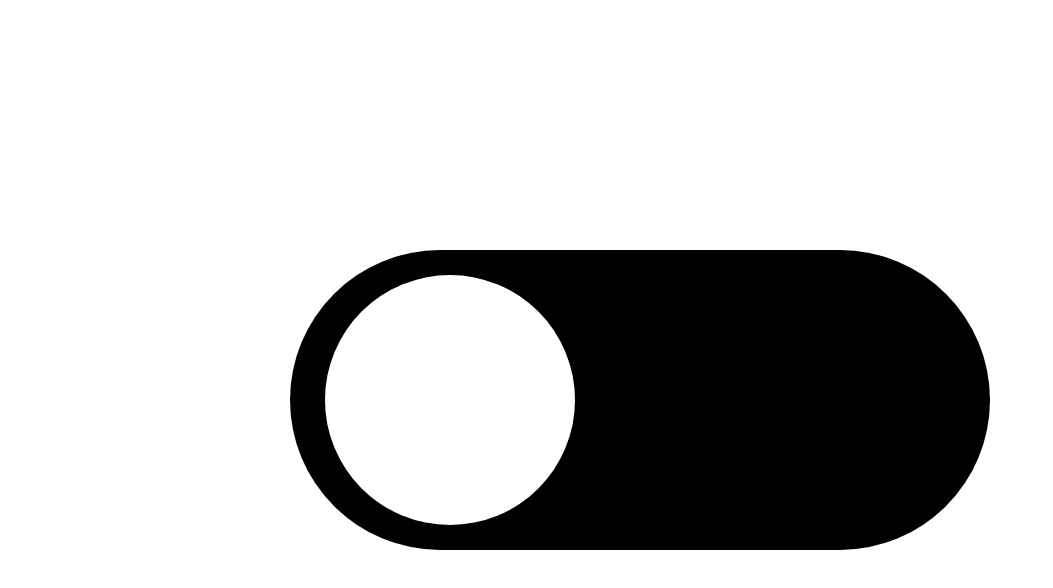
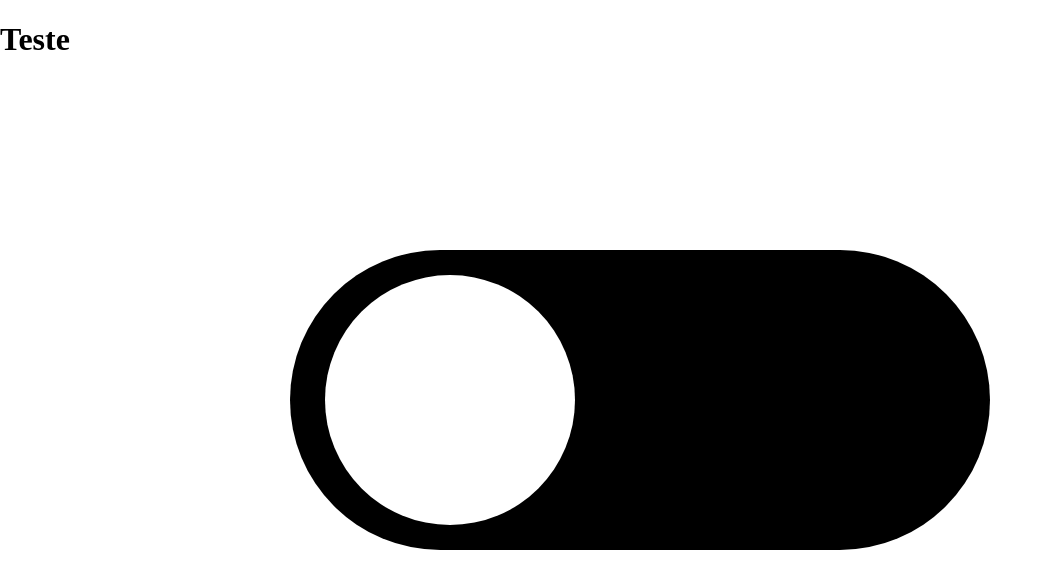
Before and after one commit to ErikSooares/Dark-Theme, a plain HTML site: page index.html in a window 1280 px wide. Shown: the whole page, without its empty margins (0-1053 px from the left). Drawn offline with Linux system fonts and the light colour scheme.

Commit message:
Alteração

```diff
--- a/index.html
+++ b/index.html
@@ -7,6 +7,7 @@
         <title>Black & White</title>
     </head>
     <body id="body">
+        <h1>Teste</h1>
         <div id="btnColor">
             <div id="ballColor">
 
```
